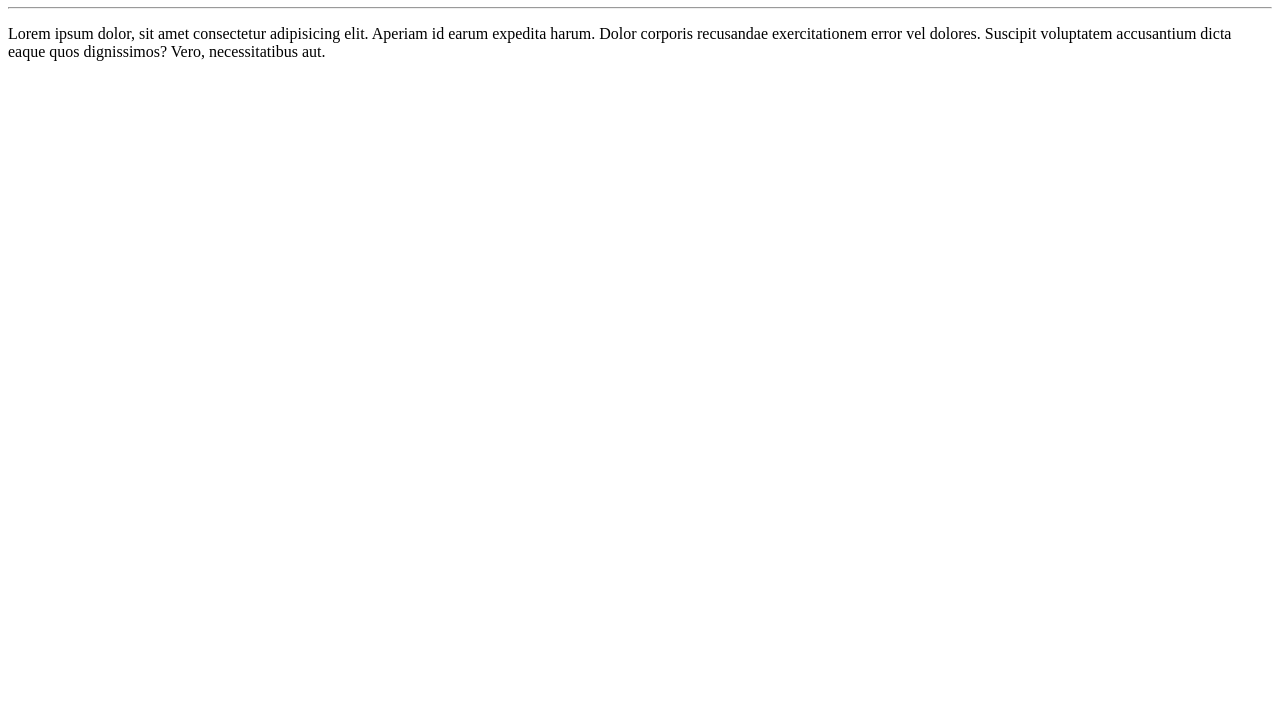
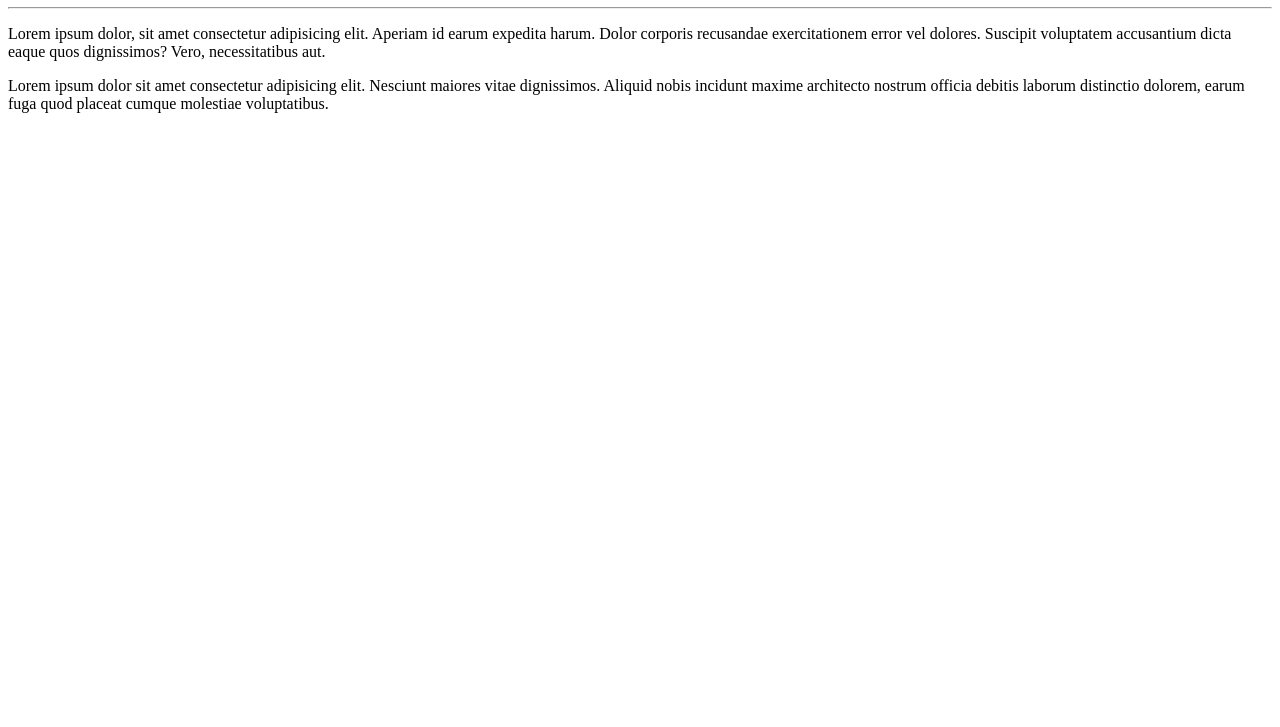
Before and after one commit to ViniciusMFernandes/Ola-Mundo, a plain HTML site: page site-exemplo/index.html in a window 1280 px wide. Shown: the part 73-800 px from the top of the page. Drawn offline with Linux system fonts and the light colour scheme.

Commit message:
adicionei um novo parágrafo

```diff
--- a/site-exemplo/index.html
+++ b/site-exemplo/index.html
@@ -10,6 +10,7 @@
     <h1>Olá, Mundo!</h1>
     <hr>
     <p>Lorem ipsum dolor, sit amet consectetur adipisicing elit. Aperiam id earum expedita harum. Dolor corporis recusandae exercitationem error vel dolores. Suscipit voluptatem accusantium dicta eaque quos dignissimos? Vero, necessitatibus aut.</p>
+    <p>Lorem ipsum dolor sit amet consectetur adipisicing elit. Nesciunt maiores vitae dignissimos. Aliquid nobis incidunt maxime architecto nostrum officia debitis laborum distinctio dolorem, earum fuga quod placeat cumque molestiae voluptatibus.</p>
 
 </body>
 </html>
```
